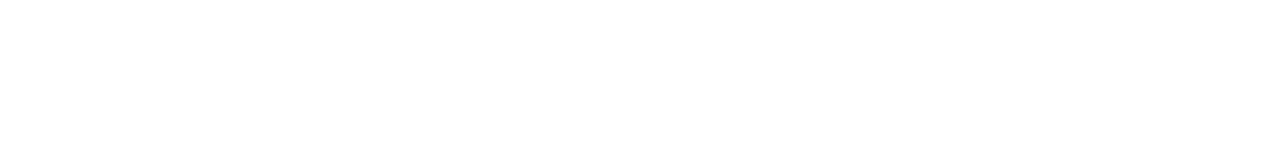
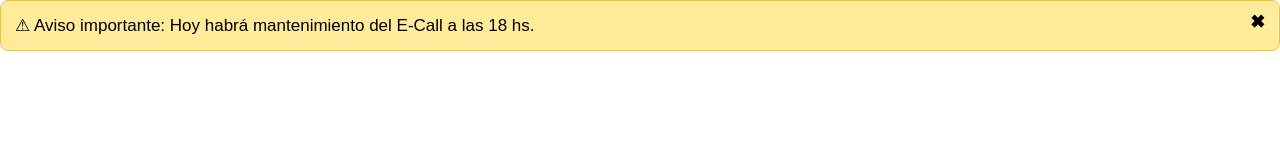
Before and after one commit to supervisorecipsa/banner1, a plain HTML site: page index.html in a window 1280 px wide. Drawn offline with Linux system fonts and the light colour scheme.

Commit message:
Update index.html

```diff
--- a/index.html
+++ b/index.html
@@ -2,15 +2,17 @@
 <html>
 <head>
 <meta charset="UTF-8">
+
 <style>
 
+/* Fondo del iframe transparente */
 html, body {
   background: transparent !important;
   margin: 0;
   padding: 0;
 }
 
-
+/* Contenedor */
 #contenedor {
   width: 100%;
   overflow: hidden;
@@ -18,7 +20,7 @@
   background: transparent !important;
 }
 
-
+/* Banner amarillo */
 #banner {
   background: #ffeb99;
   padding: 14px;
@@ -31,10 +33,27 @@
   color: #000;
 }
 
-
+/* Botón cerrar */
 #cerrar {
   position: absolute;
   right: 14px;
   top: 10px;
   cursor: pointer;
-  font-wei
+  font-weight: bold;
+  font-size: 18px;
+}
+
+</style>
+</head>
+
+<body>
+
+<div id="contenedor">
+  <div id="banner">
+    ⚠ Aviso importante: Hoy habrá mantenimiento del E-Call a las 18 hs.
+    <span id="cerrar">✖</span>
+  </div>
+</div>
+
+<script>
+document.getElementById("cer
```
